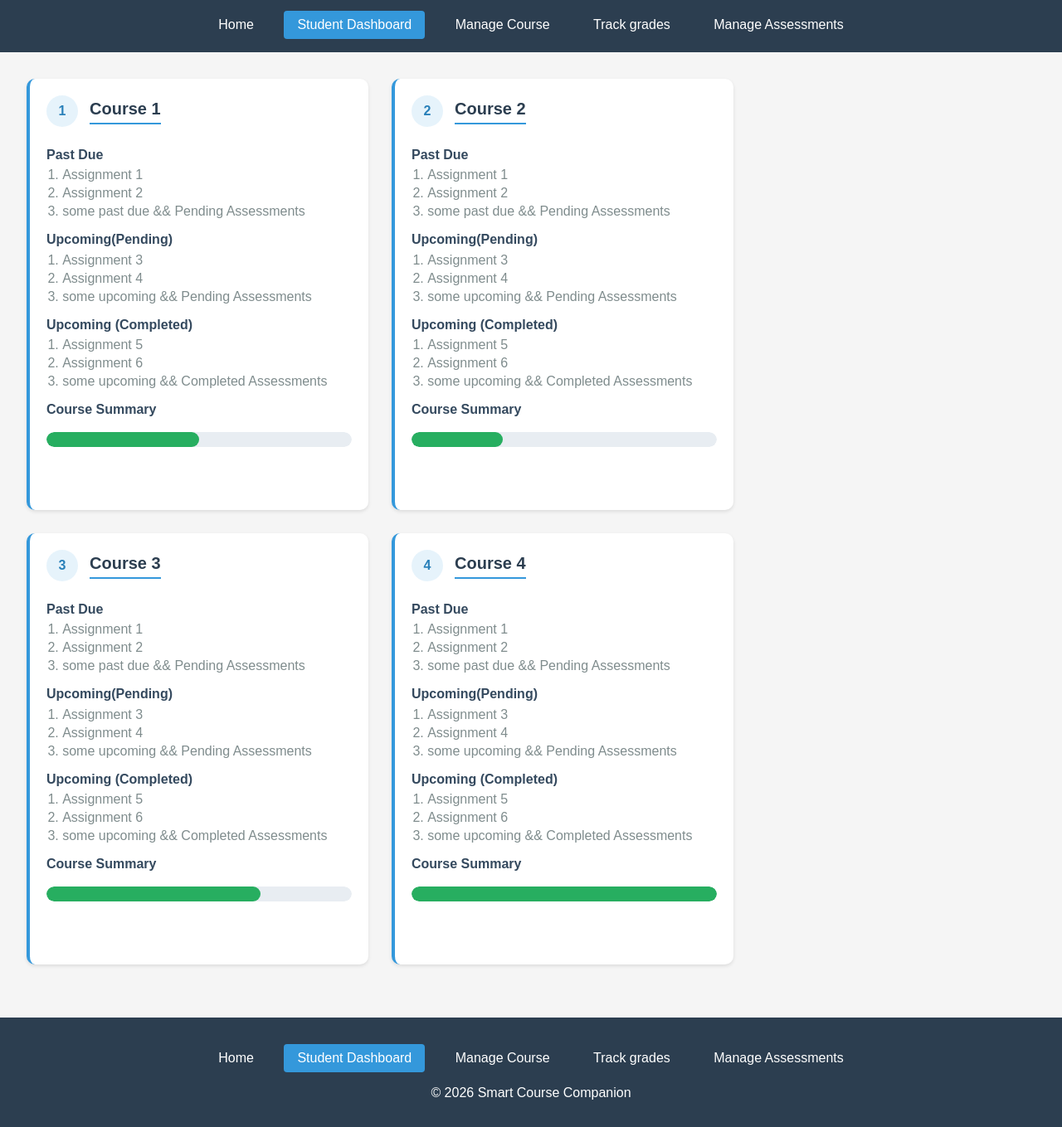
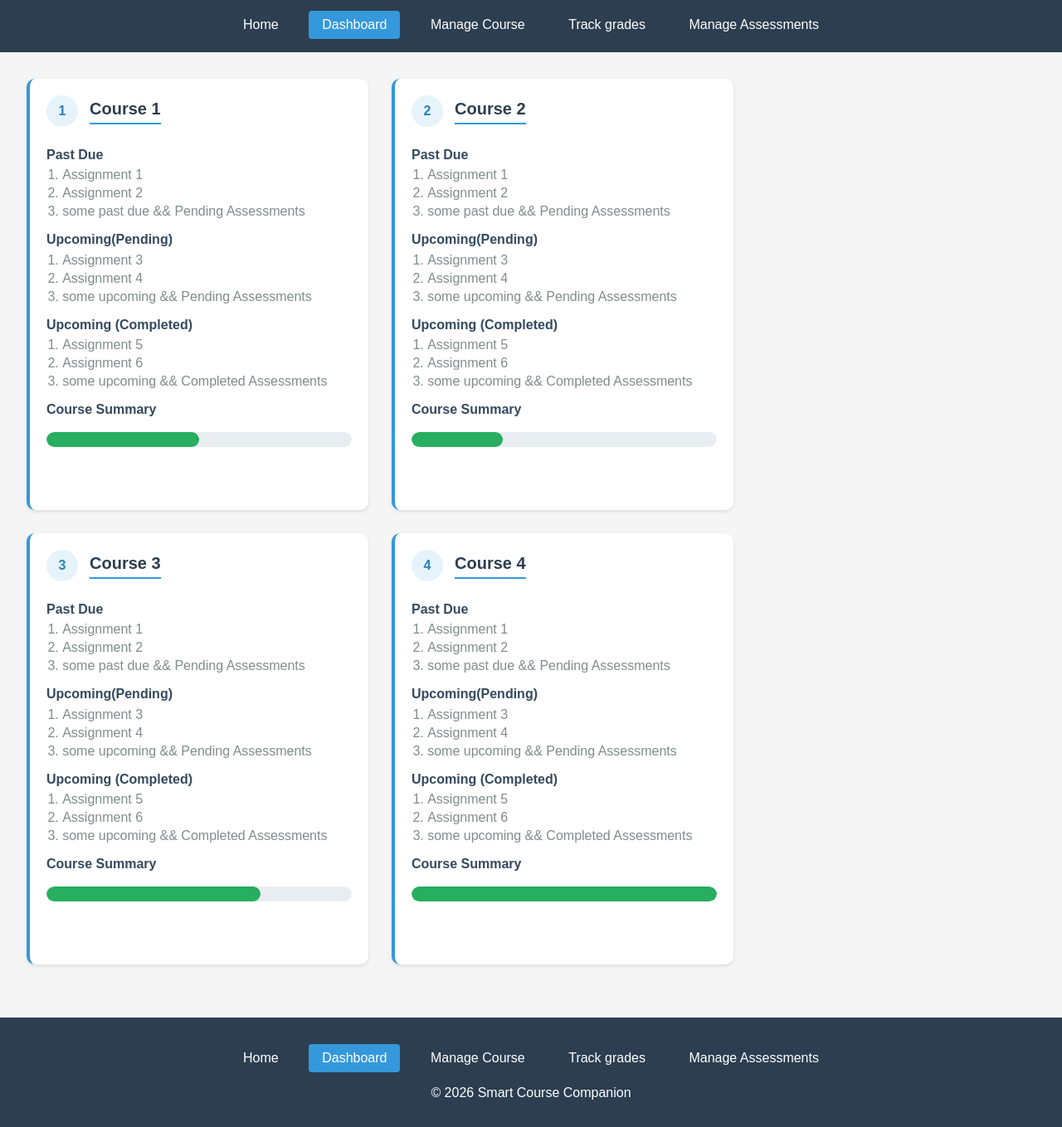
Before and after one commit to rachel816lee/SOEN-287-Project-1-New-, a plain HTML site: page pages-html/Zayne-html/dashboard.html in a window 1280 px wide. Shown: the part 48-1407 px from the top of the page at 83% size. Drawn offline with Linux system fonts and the light colour scheme.

Commit message:
Rename 'Student Dashboard' to 'Dashboard' in HTML

```diff
--- a/pages-html/Zayne-html/dashboard.html
+++ b/pages-html/Zayne-html/dashboard.html
@@ -15,7 +15,7 @@
 
   <nav>
     <a  href="home.html">Home</a>
-    <a  class="active" href="studentDashboard.html">Student Dashboard</a>
+    <a  class="active" href="studentDashboard.html">Dashboard</a>
     <a  href="MyCourse.html">Manage Course</a>
     <a  href="TrackGrades.html">Track grades</a>
     <a  href="ManageAssessments.html">Manage Assessments</a>
@@ -187,7 +187,7 @@
     <footer>
       <nav>
     <a  href="home.html">Home</a>
-    <a  class="active" href="studentDashboard.html">Student Dashboard</a>
+    <a  class="active" href="studentDashboard.html">Dashboard</a>
     <a  href="MyCourse.html">Manage Course</a>
     <a  href="TrackGrades.html">Track grades</a>
     <a  href="ManageAssessments.html">Manage Assessments</a>
```
